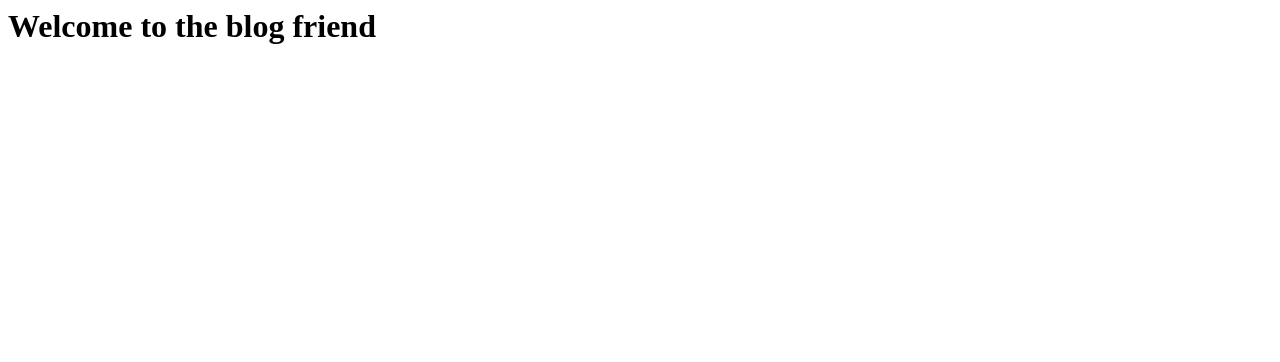
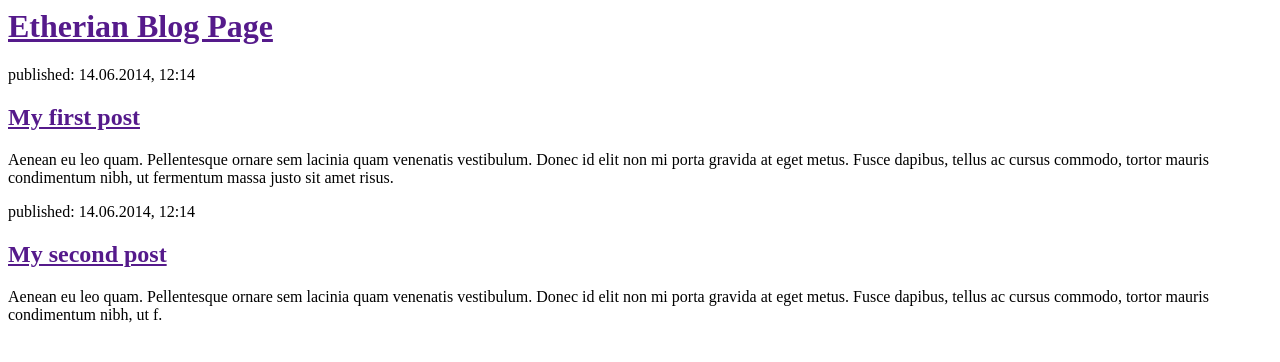
Before and after one commit to PhiBrandon/my-first-blog, a Django app: page / in a window 1280 px wide. Shown: the top 362 px of the page. Run offline with Django 3.2, Linux system fonts and the light colour scheme.

Commit message:
Changed the HTML to have links

```diff
--- a/blog/templates/blog/post_list.html
+++ b/blog/templates/blog/post_list.html
@@ -1,6 +1,22 @@
 <html>
-  <body>
-    <h1>Welcome to the blog friend</h1>
-  </body>
+    <head>
+        <title>Etherian Blog</title>
+    </head>
+    <body>
+        <div>
+            <h1><a href="">Etherian Blog Page</a></h1>
+        </div>
 
+        <div>
+            <p>published: 14.06.2014, 12:14</p>
+            <h2><a href="">My first post</a></h2>
+            <p>Aenean eu leo quam. Pellentesque ornare sem lacinia quam venenatis vestibulum. Donec id elit non mi porta gravida at eget metus. Fusce dapibus, tellus ac cursus commodo, tortor mauris condimentum nibh, ut fermentum massa justo sit amet risus.</p>
+        </div>
+
+        <div>
+            <p>published: 14.06.2014, 12:14</p>
+            <h2><a href="">My second post</a></h2>
+            <p>Aenean eu leo quam. Pellentesque ornare sem lacinia quam venenatis vestibulum. Donec id elit non mi porta gravida at eget metus. Fusce dapibus, tellus ac cursus commodo, tortor mauris condimentum nibh, ut f.</p>
+        </div>
+    </body>
 </html>
```
